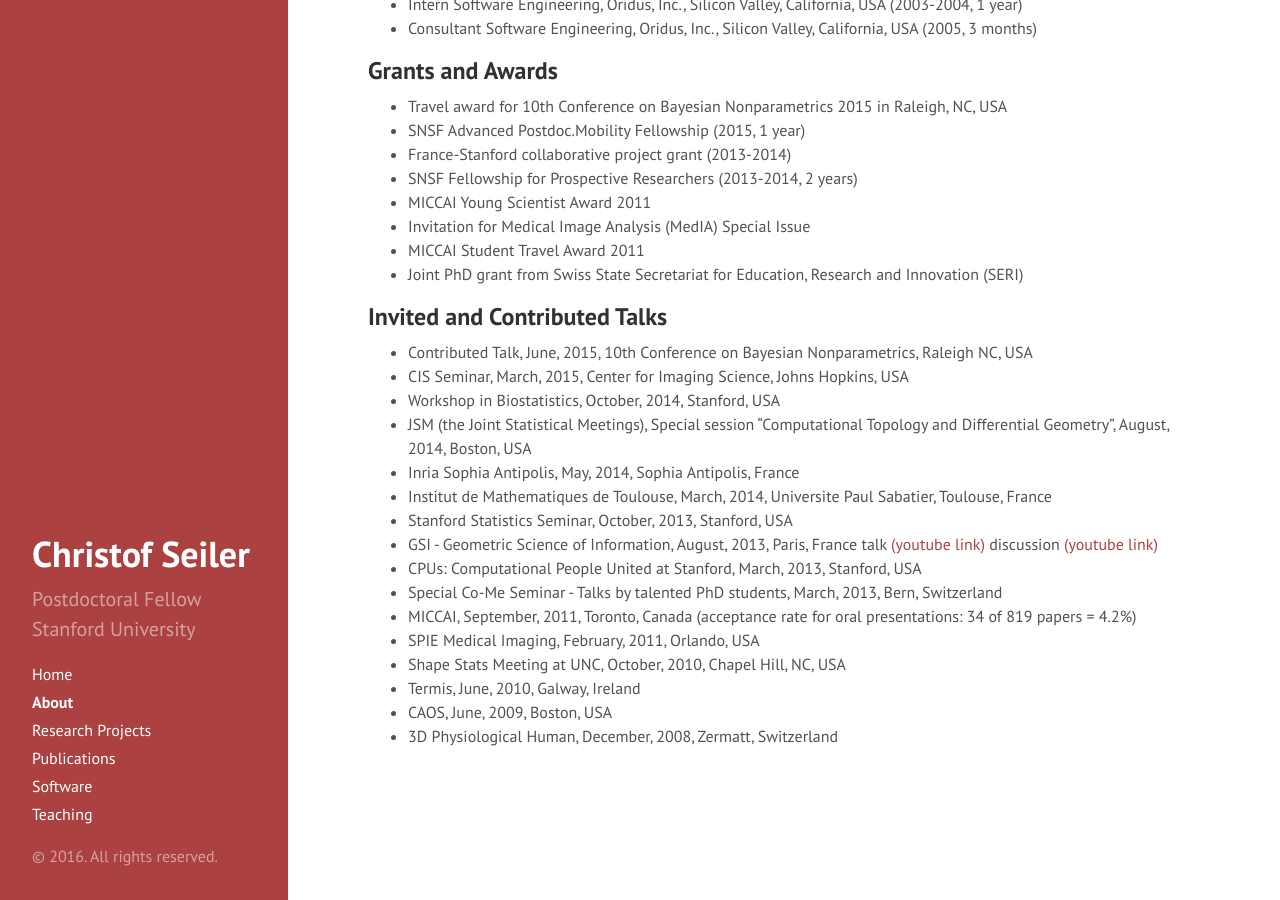
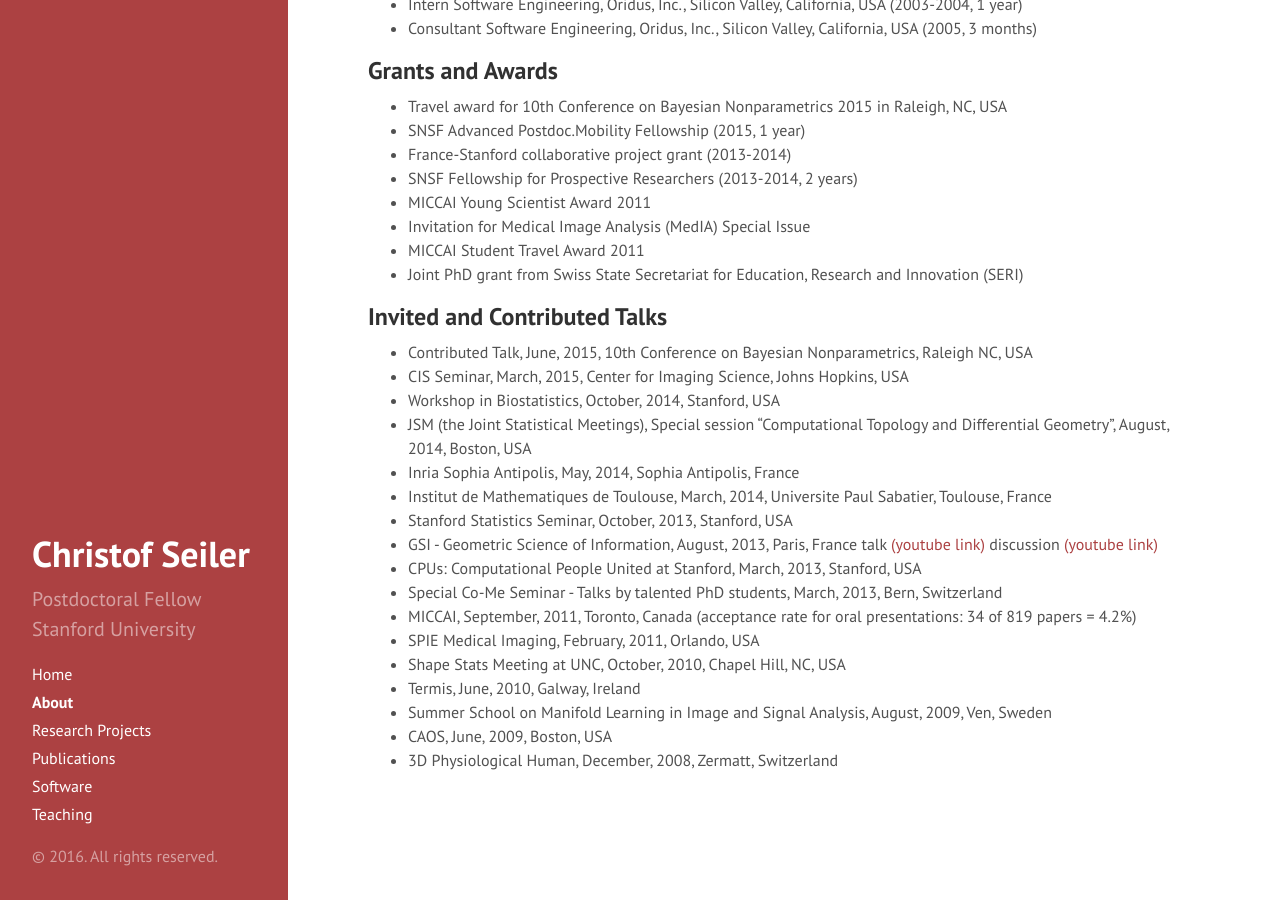
Before and after one commit to ChristofSeiler/ChristofSeiler.github.io, a Jekyll site: the page built from about.md, in a window 1280 px wide and 900 px high, scrolled down 578 px. Built offline with Jekyll 4.4.1, drawn with Linux system fonts in a browser that asks for light colours.

Commit message:
added sommer school presentation

```diff
--- a/about.md
+++ b/about.md
@@ -46,5 +46,6 @@ title: About
 * SPIE Medical Imaging, February, 2011, Orlando, USA
 * Shape Stats Meeting at UNC, October, 2010, Chapel Hill, NC, USA
 * Termis, June, 2010, Galway, Ireland
+* Summer School on Manifold Learning in Image and Signal Analysis, August, 2009, Ven, Sweden
 * CAOS, June, 2009, Boston, USA
 * 3D Physiological Human, December, 2008, Zermatt, Switzerland
```
